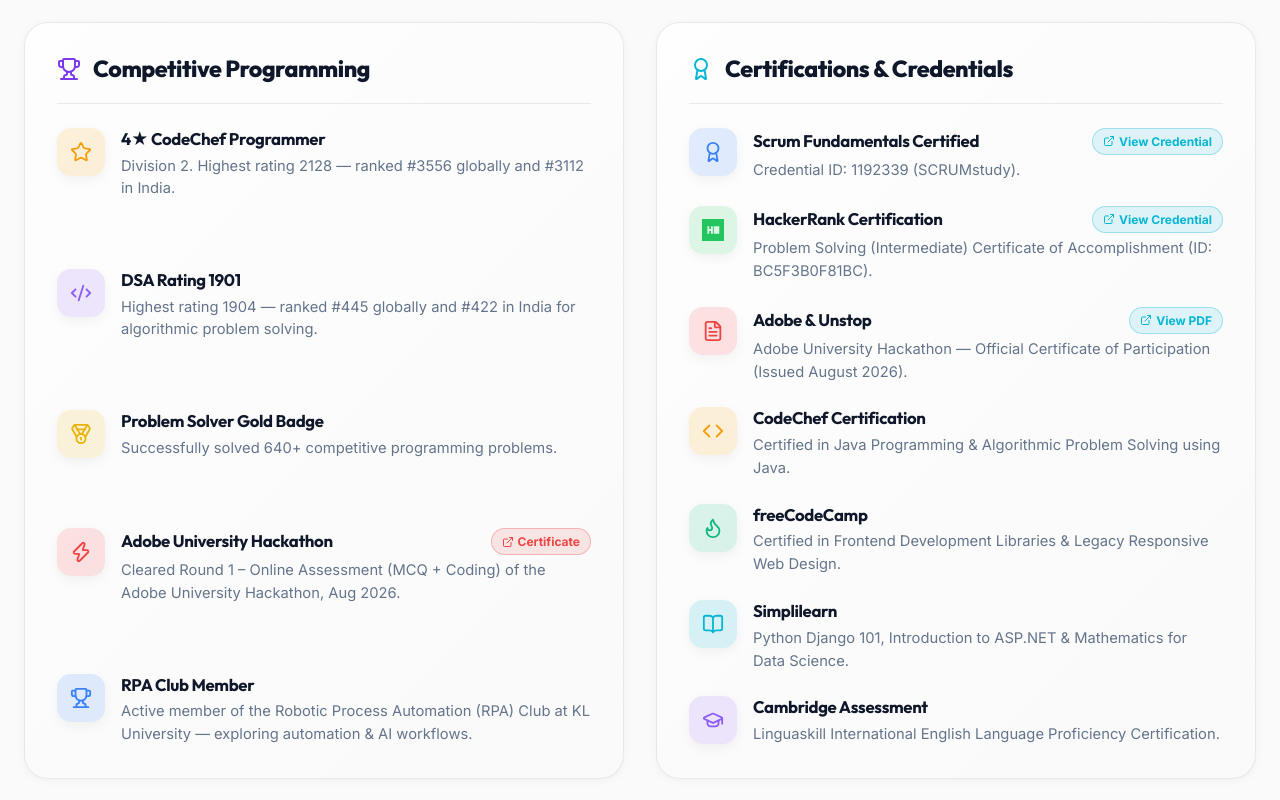
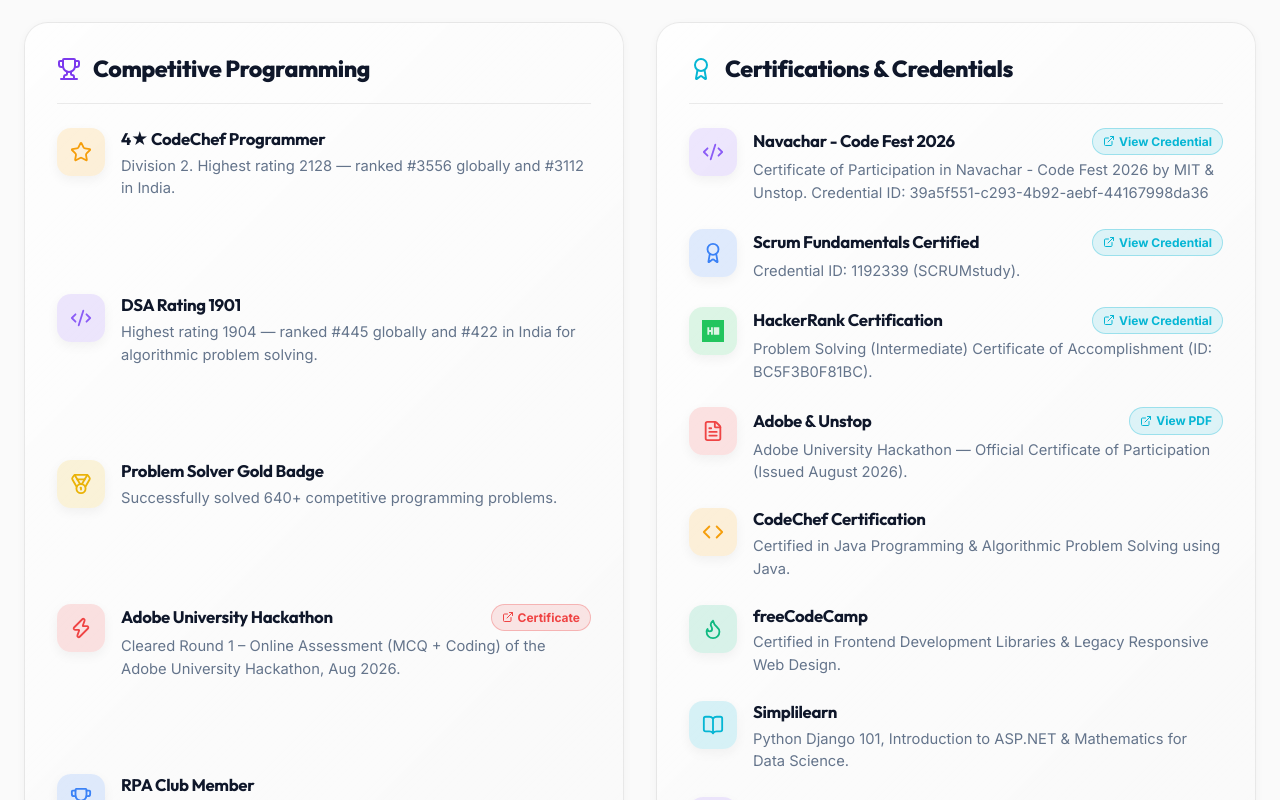
Before and after one commit to satyamkumarkapri/SatyamKapriPortfolio, a React (Vite) app: page / in a window 1280 px wide. Shown: the part 9160-9960 px from the top of the page. Built offline with nearby package versions, Linux system fonts and the light colour scheme.

Commit message:
Add Navachar - Code Fest 2026 certificate to achievements

```diff
--- a/src/components/Achievements.tsx
+++ b/src/components/Achievements.tsx
@@ -61,6 +61,16 @@
   ];
 
   const certItems: ShowcaseItem[] = [
+    {
+      id: 108,
+      icon: Code2,
+      title: 'Navachar - Code Fest 2026',
+      desc: 'Certificate of Participation in Navachar - Code Fest 2026 by MIT & Unstop. Credential ID: 39a5f551-c293-4b92-aebf-44167998da36',
+      badgeBg: 'rgba(139, 92, 246, 0.15)',
+      iconColor: '#8B5CF6',
+      linkUrl: 'https://unstop.com/certificate-preview/39a5f551-c293-4b92-aebf-44167998da36?utm_campaign',
+      linkLabel: 'View Credential'
+    },
     {
       id: 107,
       icon: Award,
```
